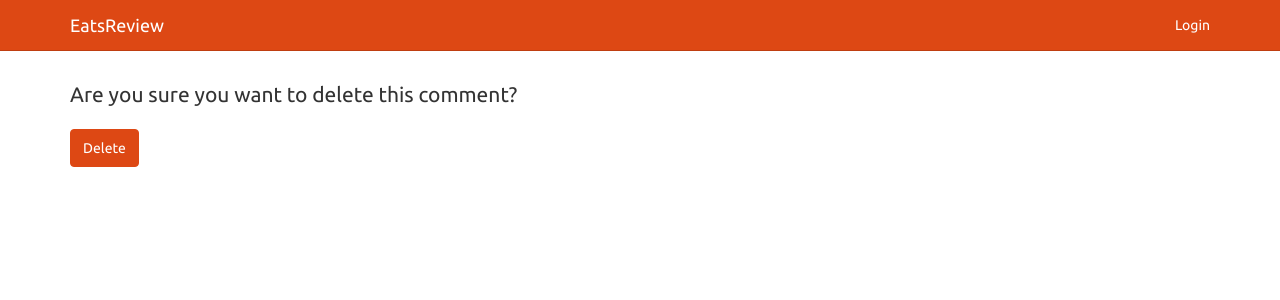
After one commit to Brophy613/eatsreview, a Django app: template templates/answer/answer_confirm_delete.html in a window 1280 px wide. The commit adds this page. Shown: the top 300 px of the page. Run offline with Django 3.2, Linux system fonts and the light colour scheme; the template is opened without the code that fills it, so the values that code supplies are empty; some libraries are stand-ins or nearby versions.

Commit message:
Add answer delete view

```diff
--- a/core/urls.py
+++ b/core/urls.py
@@ -12,4 +12,5 @@ urlpatterns = patterns('',
       url(r'^question/delete/(?P<pk>\d+)/$', QuestionDeleteView.as_view(), name='question_delete'),
       url(r'^question/(?P<pk>\d+)/answer/create/$', AnswerCreateView.as_view(), name='answer_create'),
       url(r'^question/(?P<question_pk>\d+)/answer/update/(?P<answer_pk>\d+)/$', AnswerUpdateView.as_view(), name='answer_update'),
+      url(r'^question/(?P<question_pk>\d+)/answer/delete/(?P<answer_pk>\d+)/$', AnswerDeleteView.as_view(), name='answer_delete'),
                       )
--- /dev/null
+++ b/templates/answer/answer_confirm_delete.html
@@ -0,0 +1,8 @@
+{% extends 'base.html' %}
+{% block content %}
+<p class="lead">Are you sure you want to delete this comment?</p>
+<form method="post" action="">
+    {% csrf_token %}
+    <button type="submit" class="btn btn-primary">Delete</button>
+</form>
+{% endblock %}
--- a/templates/question/question_detail.html
+++ b/templates/question/question_detail.html
@@ -16,6 +16,7 @@
     <p>{{ answer.text }}</p>
     {% if answer.user == user %}
     <p><a href="{% url 'answer_update' question_pk=question.id answer_pk=answer.id %}">Edit comment</a></p>
+    <p><a href="{% url 'answer_delete' question_pk=question.id answer_pk=answer.id %}">Delete comment</a></p>
     {% endif %}
     <p>comment by {{ answer.user.username }} on {{ answer.created_at }}</p>
 </div>
```
Also changed, not shown: core/views.py (+8 -0 lines).
